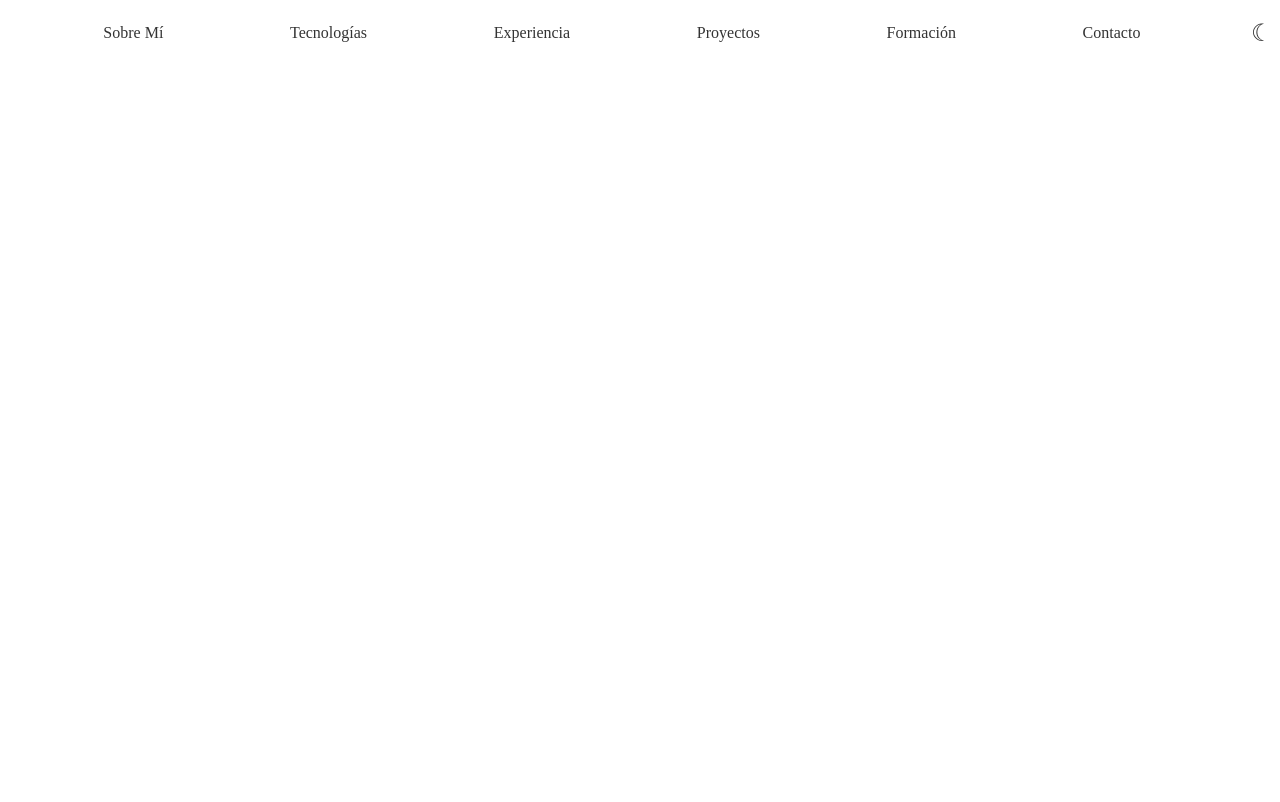
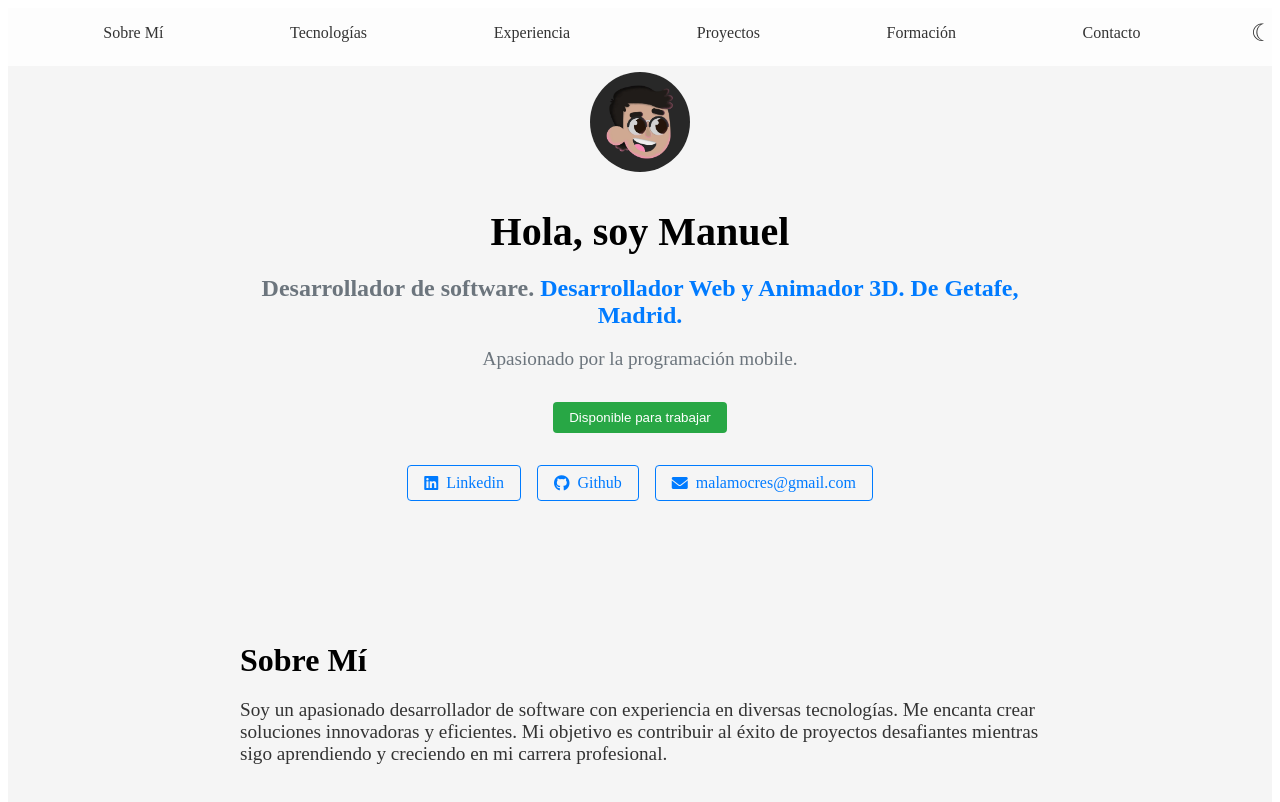
Before and after one commit to ManuACDev/portafolio-angular, an Angular app: page / in a window 1280 px wide. Shown: the top 802 px of the page. Built offline with nearby package versions, Linux system fonts and the light colour scheme.

Commit message:
Comienzo Sobre Mi

```diff
--- a/src/app/app.component.html
+++ b/src/app/app.component.html
@@ -1,2 +1,3 @@
 <app-header></app-header>
 <router-outlet></router-outlet>
+<app-sobremi></app-sobremi>
--- a/src/app/components/sobremi/sobremi.component.css
+++ b/src/app/components/sobremi/sobremi.component.css
@@ -0,0 +1,101 @@
+/* Estilos para la sección principal de "Sobre Mí" */
+.sobre-mi {
+  background-color: #f5f5f5;
+  padding: 4rem 0;
+  text-align: center;
+}
+
+.sobre-mi .container {
+  max-width: 800px;
+  margin: 0 auto;
+}
+
+.sobre-mi .avatar {
+  width: 100px;
+  height: 100px;
+  border-radius: 50%;
+  margin-bottom: 1rem;
+}
+
+.sobre-mi h1 {
+  font-size: 2.5rem;
+  margin: 1rem 0;
+}
+
+.sobre-mi h2 {
+  font-size: 1.5rem;
+  color: #6c757d;
+  margin-bottom: 1rem;
+}
+
+.sobre-mi .highlight {
+  color: #007bff;
+}
+
+.sobre-mi p {
+  font-size: 1.2rem;
+  color: #6c757d;
+  margin-bottom: 2rem;
+}
+
+.sobre-mi .btn-disponible {
+  background-color: #28a745;
+  color: white;
+  border: none;
+  padding: 0.5rem 1rem;
+  border-radius: 0.25rem;
+  cursor: pointer;
+  margin-bottom: 2rem;
+}
+
+.sobre-mi .btn-disponible:hover {
+  background-color: #218838;
+}
+
+.sobre-mi .social-links {
+  display: flex;
+  justify-content: center;
+  gap: 1rem;
+}
+
+.sobre-mi .btn-social {
+  display: flex;
+  align-items: center;
+  padding: 0.5rem 1rem;
+  border: 1px solid #007bff;
+  border-radius: 0.25rem;
+  color: #007bff;
+  text-decoration: none;
+  transition: background-color 0.3s, color 0.3s;
+}
+
+.sobre-mi .btn-social i {
+  margin-right: 0.5rem;
+}
+
+.sobre-mi .btn-social:hover {
+  background-color: #007bff;
+  color: white;
+}
+
+/* Nueva sección "Sobre Mí" detalle */
+.sobre-mi-detalle {
+  background-color: #f5f5f5;
+  padding: 50px 0;
+}
+
+.sobre-mi-detalle .container {
+  max-width: 800px;
+  margin: 0 auto;
+  text-align: left;
+}
+
+.sobre-mi-detalle h2 {
+  font-size: 2em;
+  margin-bottom: 20px;
+}
+
+.sobre-mi-detalle p {
+  font-size: 1.2em;
+  color: #333;
+}
--- a/src/app/components/sobremi/sobremi.component.html
+++ b/src/app/components/sobremi/sobremi.component.html
@@ -1 +1,22 @@
-<p>sobremi works!</p>
+<section id="sobremi" class="sobre-mi">
+  <div class="container">
+    <img src="../../../assets/avatar.png" alt="Avatar de Manuel" class="avatar">
+    <h1>Hola, soy Manuel</h1>
+    <h2>Desarrollador de software. <span class="highlight">Desarrollador Web y Animador 3D. De Getafe, Madrid.</span></h2>
+    <p>Apasionado por la programación mobile.</p>
+    <button class="btn-disponible">Disponible para trabajar</button>
+    <div class="social-links">
+      <a href="https://linkedin.com" class="btn-social"><i class="fab fa-linkedin"></i> Linkedin</a>
+      <a href="https://github.com" class="btn-social"><i class="fab fa-github"></i> Github</a>
+      <a href="mailto:santiagosepul2109@gmail.com" class="btn-social"><i class="fas fa-envelope"></i> malamocres&#64;gmail.com</a>
+    </div>
+  </div>
+</section>
+
+<!-- Nueva sección "Sobre Mí" -->
+<section class="sobre-mi-detalle">
+  <div class="container">
+    <h2>Sobre Mí</h2>
+    <p>Soy un apasionado desarrollador de software con experiencia en diversas tecnologías. Me encanta crear soluciones innovadoras y eficientes. Mi objetivo es contribuir al éxito de proyectos desafiantes mientras sigo aprendiendo y creciendo en mi carrera profesional.</p>
+  </div>
+</section>
--- a/src/index.html
+++ b/src/index.html
@@ -6,6 +6,7 @@
   <base href="/">
   <meta name="viewport" content="width=device-width, initial-scale=1">
   <link rel="icon" type="image/x-icon" href="favicon.ico">
+  <link rel="stylesheet" href="https://cdnjs.cloudflare.com/ajax/libs/font-awesome/6.0.0-beta3/css/all.min.css">
 </head>
 <body>
   <app-root></app-root>
```
Also changed, not shown: src/app/app.component.ts (+6 -5 lines), src/assets/avatar.png (added), src/assets/captura.png (added).
